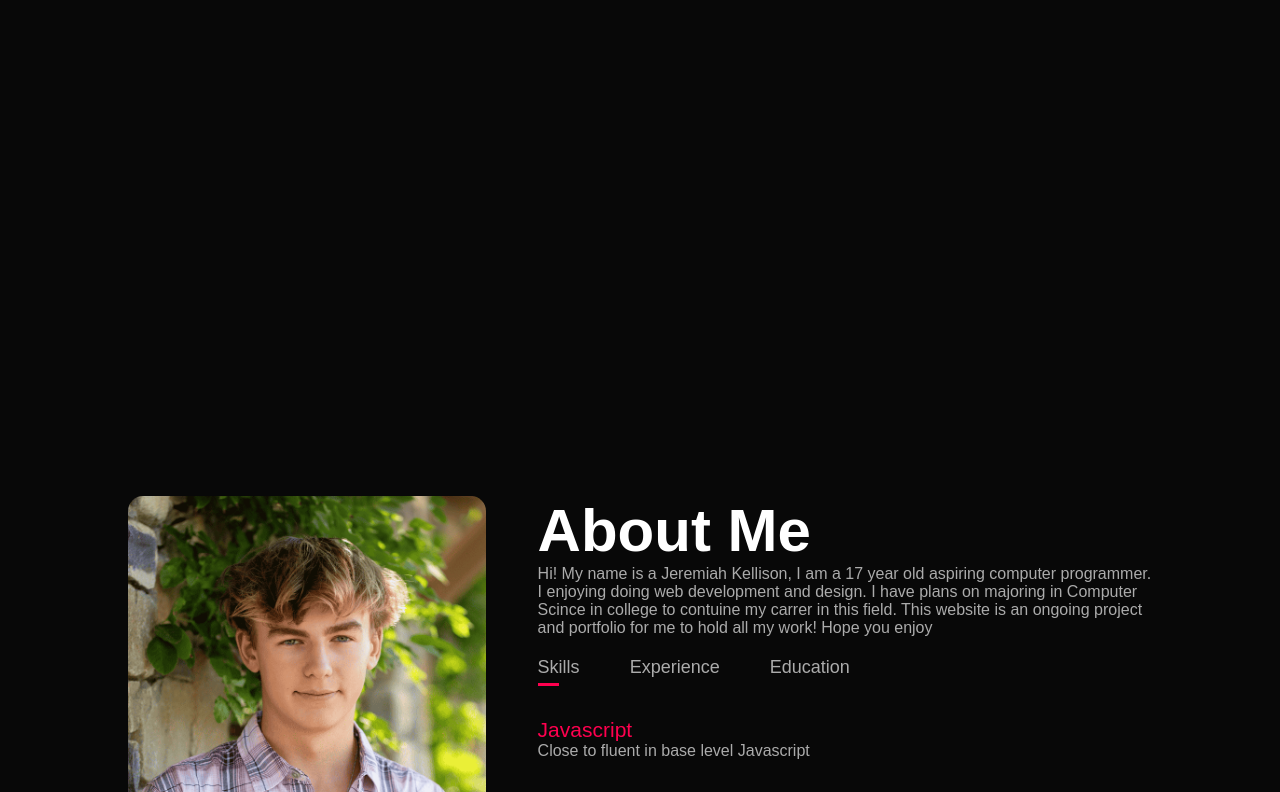
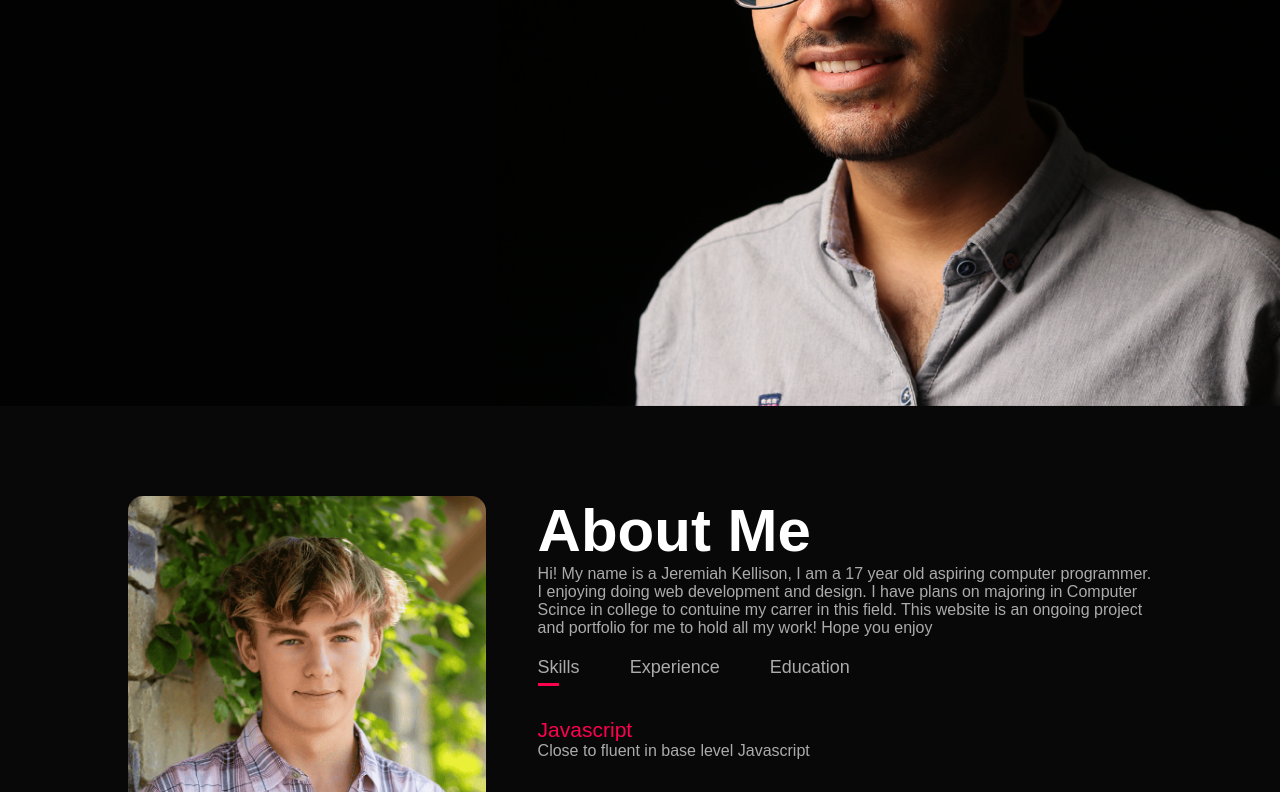
Before and after one commit to jeremiah-kellison/jeremiah-kellison.github.io, a plain HTML site: page index.html in a window 1280 px wide. Shown: the part 394-1186 px from the top of the page. Drawn offline with Linux system fonts and the light colour scheme.

```diff
--- a/style.css
+++ b/style.css
@@ -11,6 +11,7 @@ body{
 #header{
     width: 100%;
     height: 100vh;
+    background-image: url(images/background.png);
     background-size: cover;
     background-position: center;
 }
@@ -147,6 +148,7 @@ nav ul li a:hover::after{
 .tab-contents.education span{
     font-size: 21px;
 }
+
 /*--------------Portfolio-------*/
 #portfolio{
     padding: 50px 0;
```
